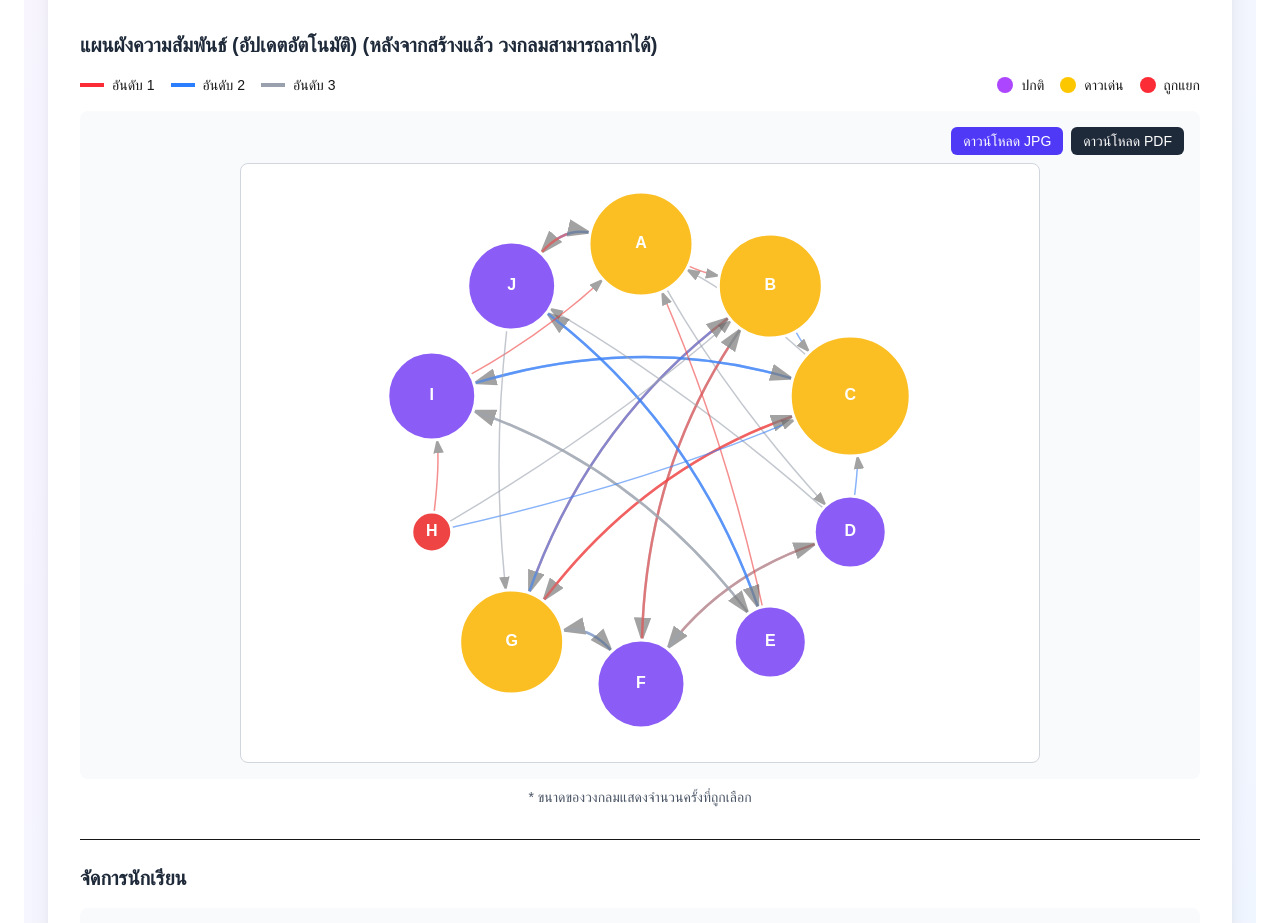
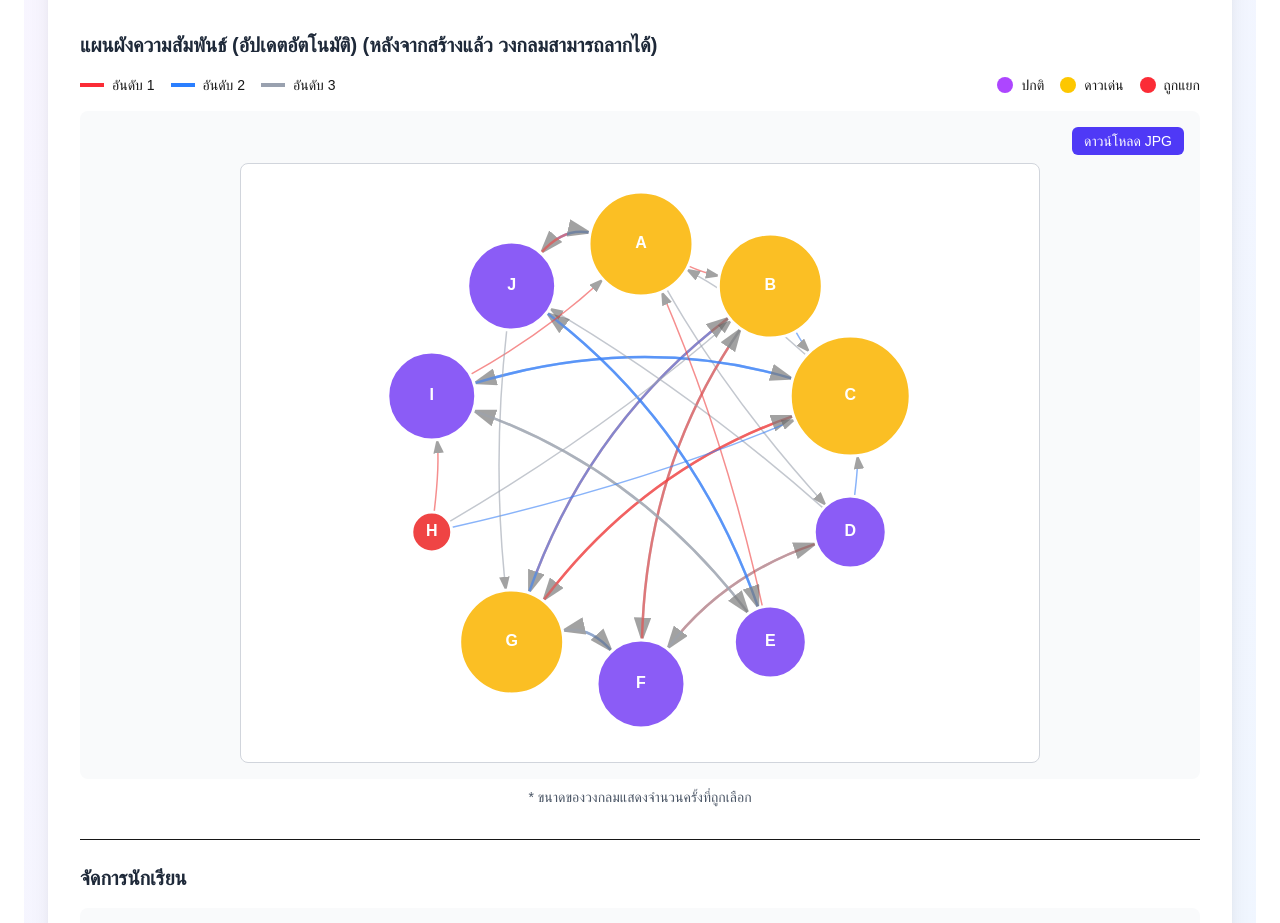
Before and after one commit to ffoster007/Socigram, a Next.js app: page / in a window 1280 px wide. Shown: the part 952-1875 px from the top of the page. Built offline with nearby package versions, Linux system fonts and the light colour scheme.

Commit message:
dete_pdf_it worng

```diff
--- a/app/components/Sociogram.tsx
+++ b/app/components/Sociogram.tsx
@@ -69,7 +69,7 @@ const SociogramApp = () => {
   const [positions, setPositions] = useState<{[key: string]: {x: number, y: number}}>({});
   const svgRef = useRef<SVGSVGElement>(null);
 
-  const exportAs = useCallback(async (type: 'jpg' | 'pdf') => {
+  const exportAs = useCallback(async () => {
     const svg = svgRef.current;
     if (!svg) return;
 
@@ -110,24 +110,11 @@ const SociogramApp = () => {
       ctx.fillRect(0, 0, canvas.width, canvas.height);
       ctx.drawImage(img, 0, 0, canvas.width, canvas.height);
 
-      if (type === 'jpg') {
-        const data = canvas.toDataURL('image/jpeg', 0.95);
-        const a = document.createElement('a');
-        a.href = data;
-        a.download = 'sociogram.jpg';
-        a.click();
-      } else {
-        // dynamic import to avoid SSR problems
-        const { jsPDF } = await import('jspdf');
-        const pdf = new jsPDF({
-          orientation: width > height ? 'landscape' : 'portrait',
-          unit: 'pt',
-          format: [width, height]
-        });
-        const imgData = canvas.toDataURL('image/png');
-        pdf.addImage(imgData, 'PNG', 0, 0, width, height);
-        pdf.save('sociogram.pdf');
-      }
+      const data = canvas.toDataURL('image/jpeg', 0.95);
+      const a = document.createElement('a');
+      a.href = data;
+      a.download = 'sociogram.jpg';
+      a.click();
     } catch (err) {
       console.error('Export failed', err);
       alert('ไม่สามารถดาวน์โหลดได้ (ดูคอนโซล)');
@@ -260,13 +247,9 @@ const SociogramApp = () => {
         <div className="w-full flex flex-col items-center">
           <div className="w-full flex justify-end gap-2 mb-2">
             <button
-              onClick={() => exportAs('jpg')}
+              onClick={() => exportAs()}
               className="px-3 py-1 bg-indigo-600 hover:bg-indigo-700 text-white rounded-md text-sm"
             >ดาวน์โหลด JPG</button>
-            <button
-              onClick={() => exportAs('pdf')}
-              className="px-3 py-1 bg-gray-800 hover:bg-gray-900 text-white rounded-md text-sm"
-            >ดาวน์โหลด PDF</button>
           </div>
           <SociogramGraph
             students={students}
--- a/package.json
+++ b/package.json
@@ -11,7 +11,6 @@
   "dependencies": {
     "d3": "^7",
     "lucide-react": "^0.544.0",
-  "jspdf": "^2.5.1",
     "next": "15.5.4",
     "react": "19.1.0",
     "react-dom": "19.1.0"
--- a/types/jspdf.d.ts
+++ b/types/jspdf.d.ts
@@ -1 +1,3 @@
-declare module 'jspdf';
+// PDF export (jspdf) was removed from the project.
+// This file was retained briefly but left intentionally empty to avoid
+// providing stale type declarations.
```
